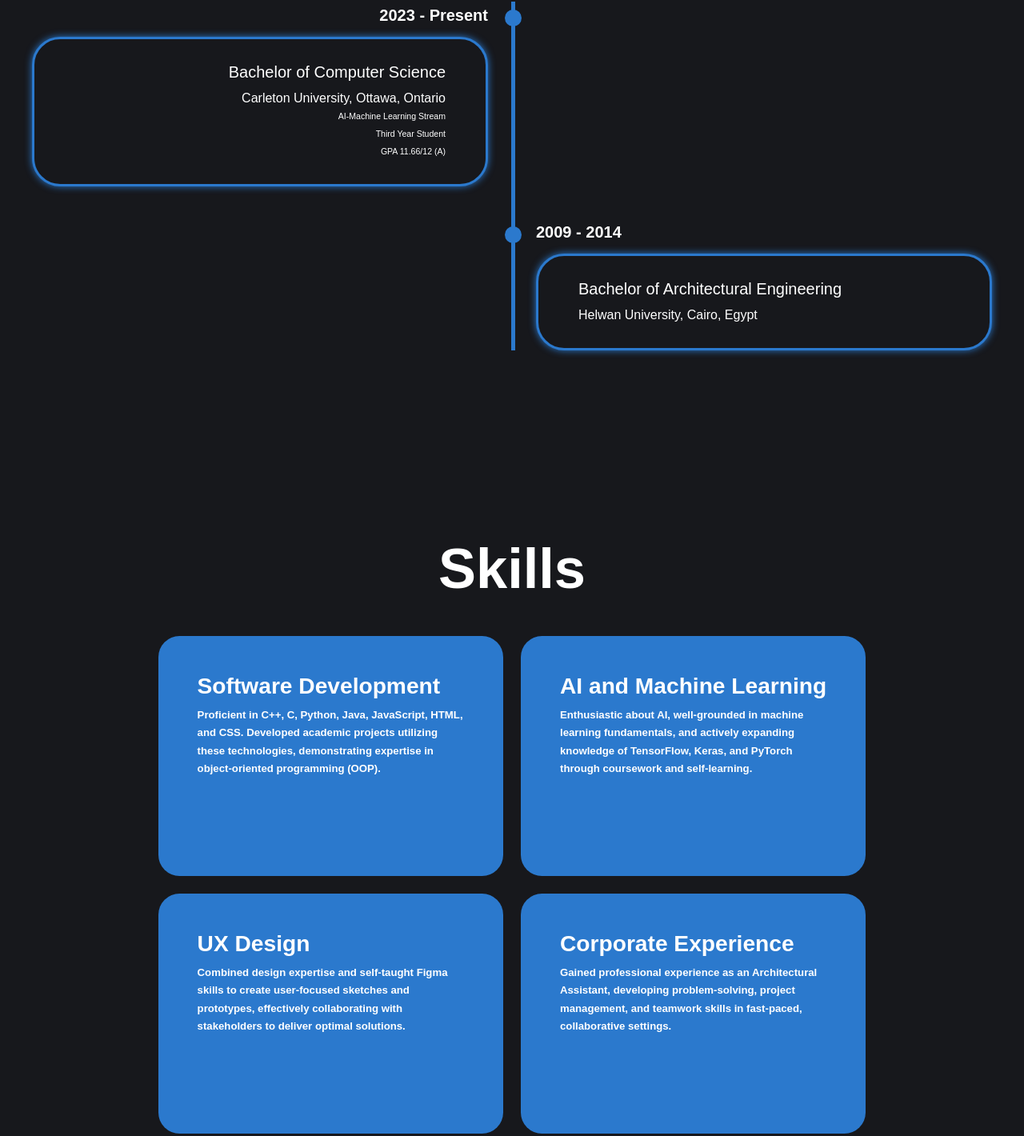
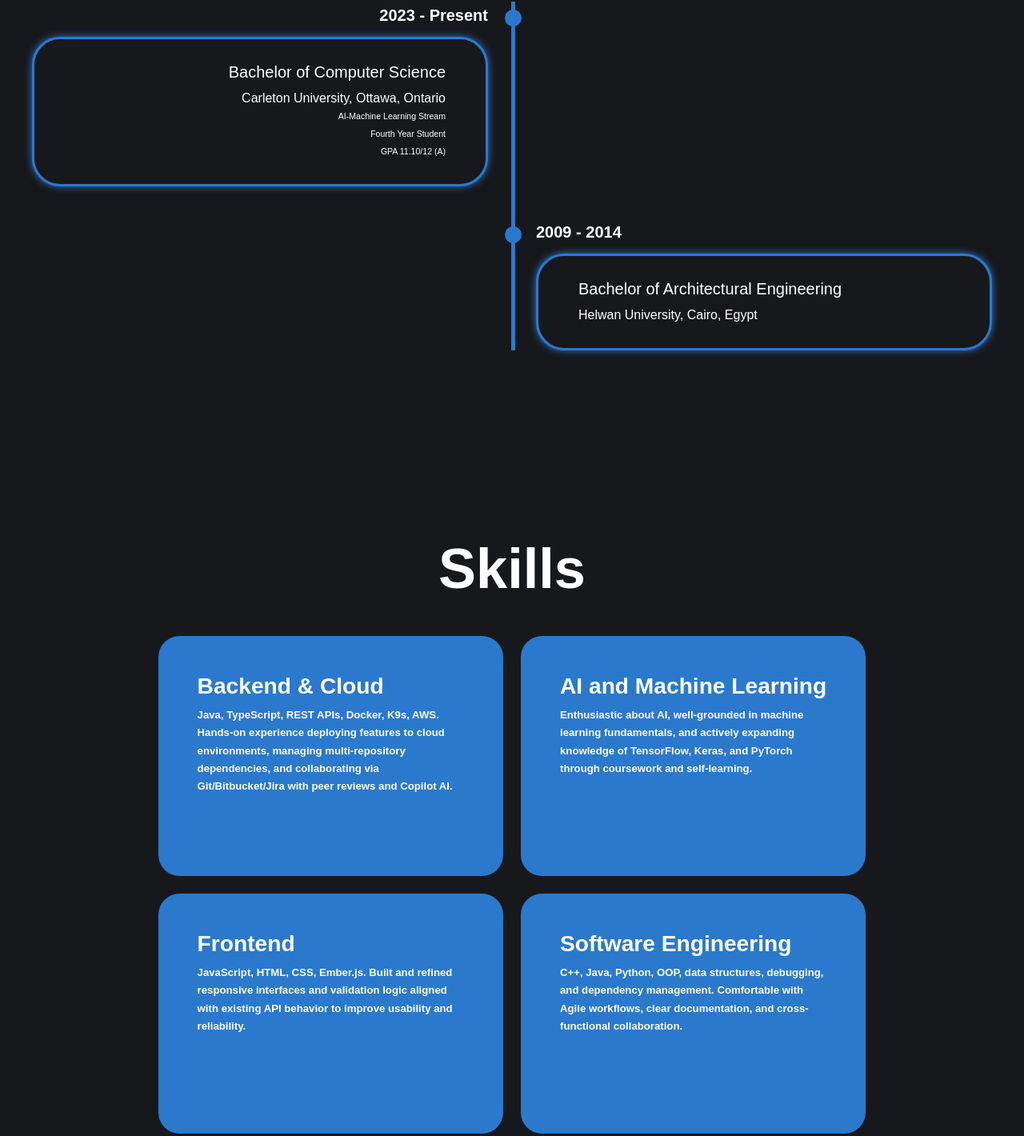
Before and after one commit to AbdelmesihChristine/Resume, a plain HTML site: page index.html in a window 1280 px wide. Shown: the part 1067-2487 px from the top of the page at 80% size. Drawn offline with nearby package versions, Linux system fonts and the light colour scheme.

Commit message:
Update index.html

```diff
--- a/index.html
+++ b/index.html
@@ -30,7 +30,13 @@
                   Hi, I'm <span>Christine</span>
                 </h1>
                 <h3 class="text-animation"> <span></span></h3>
-                <p style="font-size: 1.7em;">Welcome to my portfolio! I'm a passionate Computer Science student specializing in AI and Machine Learning, with diverse interests in software development, user experience design, and data analysis.</p>
+                <p style="font-size: 1.7em;"> Welcome to my portfolio! I am a Computer Science student with a strong focus on
+    <strong>backend and full-stack development</strong> and a growing interest in
+    <strong>artificial intelligence and machine learning</strong>.
+    Alongside my technical development skills, I bring experience in creating
+    <strong>user-friendly interfaces</strong> and collaborating in cross-functional,
+    Agile environments. I am passionate about building reliable, scalable, and
+    innovative software solutions that bridge functionality with great user experience.</p>
 
                 <div class="social-icons">
                     <a href="https://linkedin.com/in/christine-abdelmesih"
@@ -66,8 +72,8 @@
                         <h3>Bachelor of Computer Science</h3>
                         <p>Carleton University, Ottawa, Ontario</p>
                         <p style="font-size: 1.2em;">AI-Machine Learning Stream</p>
-                        <p style="font-size: 1.2em;">Third Year Student</p>
-                        <p style="font-size: 1.2em;">GPA 11.66/12 (A)</p>
+                        <p style="font-size: 1.2em;">Fourth Year Student</p>
+                        <p style="font-size: 1.2em;">GPA 11.10/12 (A)</p>
                     </div>
                 </div>
                 <div class="timeline-item">
@@ -87,8 +93,9 @@
 
                 <div class="skills-box">
                     <div class="skills-info">
-                        <h4>Software Development</h4>
-                        <p style="font-size: 1.5em;"> Proficient in C++, C, Python, Java, JavaScript, HTML, and CSS. Developed academic projects utilizing these technologies, demonstrating expertise in object-oriented programming (OOP).</p>
+                        <h4>Backend & Cloud</h4>
+                        <p style="font-size: 1.5em;">Java, TypeScript, REST APIs, Docker, K9s, AWS. Hands-on experience deploying features to cloud environments,
+                        managing multi-repository dependencies, and collaborating via Git/Bitbucket/Jira with peer reviews and Copilot AI.</p>
                     </div>
                 </div>
 
@@ -101,15 +108,17 @@
 
                 <div class="skills-box">
                     <div class="skills-info">
-                        <h4>UX Design</h4>
-                        <p style="font-size: 1.5em;">Combined design expertise and self‑taught Figma skills to create user‑focused sketches and prototypes, effectively collaborating with stakeholders to deliver optimal solutions.</p>
+                        <h4>Frontend</h4>
+                        <p style="font-size: 1.5em;">JavaScript, HTML, CSS, Ember.js. Built and refined responsive interfaces and validation logic aligned with existing API
+                        behavior to improve usability and reliability.</p>
                     </div>
                 </div>
 
                 <div class="skills-box">
                     <div class="skills-info">
-                        <h4>Corporate Experience</h4>
-                        <p style="font-size: 1.5em;">Gained professional experience as an Architectural Assistant, developing problem-solving, project management, and teamwork skills in fast-paced, collaborative settings.</p>
+                        <h4>Software Engineering</h4>
+                        <p style="font-size: 1.5em;"> C++, Java, Python, OOP, data structures, debugging, and dependency management. Comfortable with Agile workflows,
+                        clear documentation, and cross-functional collaboration.</p>
                     </div>
                 </div>
 
```
